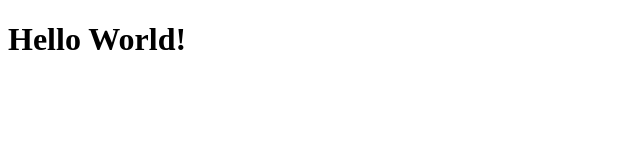
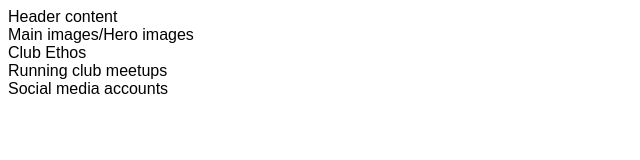
Before and after one commit to ohdamnitsnikki/love-running, a plain HTML site: page index.html in a window 1280 px wide. Shown: the whole page, without its empty margins (0-640 px from the left). Drawn offline with Linux system fonts and the light colour scheme.

Commit message:
Added structure to website

```diff
--- a/assets/css/style.css
+++ b/assets/css/style.css
@@ -0,0 +1,6 @@
+
+body {
+    font-family:Arial;
+
+
+}
--- a/index.html
+++ b/index.html
@@ -3,9 +3,24 @@
 <head>
     <meta charset="UTF-8">
     <meta name="viewport" content="width=device-width, initial-scale=1.0">
-    <title>Document</title>
+    <meta name="description" content="Love running club for runners in Dublin">
+    <meta name="keywords" content="Love running, club for runners, runners in Dublin">
+    <link rel="stylesheet" href="assets/css/style.css">
+    <title>Love Running</title>
 </head>
 <body>
-    <h1>Hello World!</h1>
+    <header>Header content</header>
+    <section>
+        Main images/Hero images
+    </section>
+    <section>
+        Club Ethos
+    </section>
+    <section>
+        Running club meetups
+    </section>
+    <footer>
+        Social media accounts
+    </footer>
 </body>
 </html>
```
